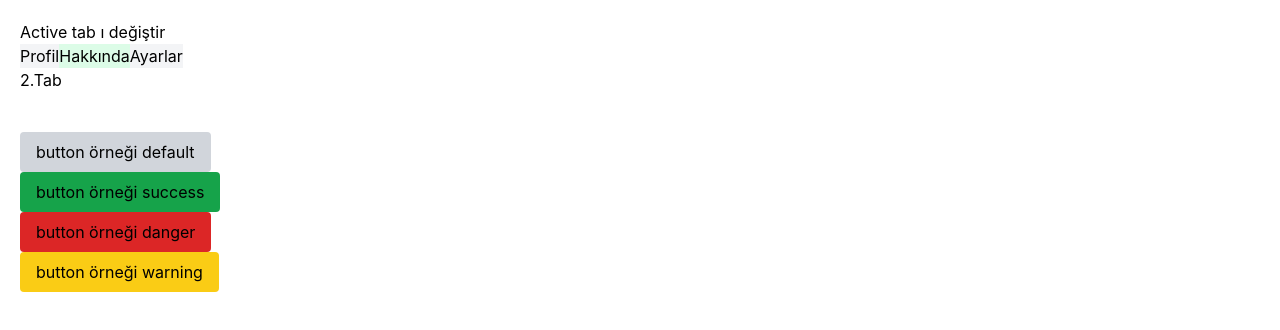
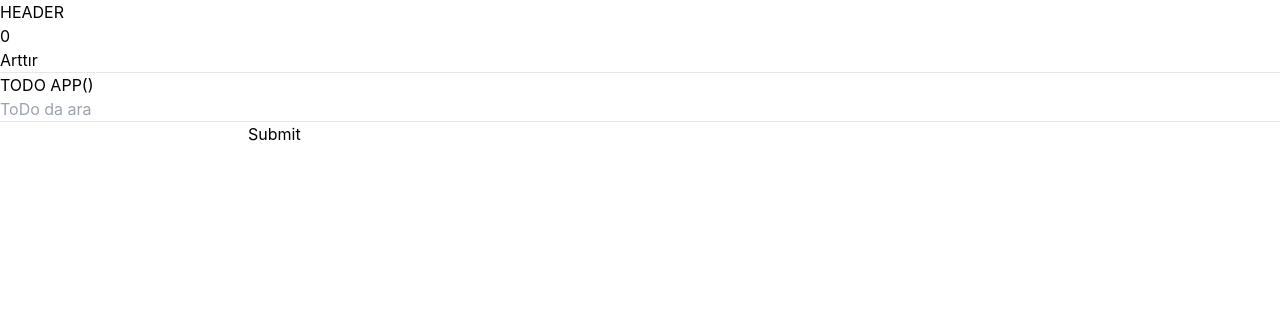
Before and after one commit to betulguner/betul-react-starter-kit, a React (Create React App) app: page / in a window 1280 px wide. Shown: the top 330 px of the page. Built offline with nearby package versions, Linux system fonts and the light colour scheme.

Commit message:
fourth day commits on react

```diff
--- a/src/App.js
+++ b/src/App.js
@@ -1,12 +1,46 @@
 //import logo from "./logo.svg" //şu anda logo dizin altında olmadığı için çalışmadı
 // <img src={logo} alt=""> </img>    bunu div in içinde tanımlıyoruz.
 
-import {createElement, useState, useEffect} from "react"
+import {createElement, useState, useRef, forwardRef, useReducer, useCallback, useMemo} from "react"
 //import './style.scss';
 import './tailwind.css'
 import Button from "./components/Button";
 import Tab from "./components/Tab"
+import Test from "./test"
+import Header from "./Header"
+import AddTodo from "./addTodo";
+import Todos from "./Todos";
 
+function Input(props, ref){
+  return <input ref = {ref} type="text" {...props} />
+}
+Input = forwardRef(Input)
+
+
+function reducer(state, action){
+  switch(action.type){
+    case 'SET_TODO':
+      return{
+        ...state,
+        todo: action.value
+      }
+      case 'ADD_TODO':
+        return{
+          ...state,
+          todo: ' ',
+          todos:[
+            ...state.todos,
+            action.todo
+        ]
+      }
+
+      case 'SET_SEARCH':
+        return{
+          ...state,
+          search: action.value
+        }
+  }
+}
 
 function App() {
 
@@ -39,8 +73,7 @@ function App() {
   }*/
 
 
-  const [activeTab, setActiveTab] = useState(1)
-
+  /*const [activeTab, setActiveTab] = useState(1)
   return(
     <>
       <div style={{padding:20}}>
@@ -61,7 +94,102 @@ function App() {
 
       </div>
     </>
+  )*/
+
+  /*const [show,setShow] = useState(false)
+  return(
+    <>
+    <button onClick = {() => setShow(show => !show)}> {show ? 'Gizle' : 'Göster'} </button>
+
+    {show && <Test/>}
+    </>
+  )*/
+
+  /*const inputRef = useRef()
+  const focusInput = () => {
+    inputRef.current.focus()
+  }
+
+  return(
+    <>
+      <h1>useRef()</h1>
+      <input style = {{backgroundColor: "pink",color: "blue"}} type="text" ref ={inputRef} />
+      <button onClick={focusInput}>Focusss</button>
+
+    </>
+  )*/
+
+  /*return(
+    <>
+      <h1>useForward()</h1>
+      <Input style = {{backgroundColor: "pink",color: "blue"}} ref ={inputRef} />
+      <button onClick={focusInput}>Focusss</button>
+    </>
+  )*/
+
+
+    //TODO UYUGLAMASI
+  const [state,dispatch] = useReducer(reducer, {
+    todos: [],
+    todo: '',
+    search: ''
+  });
+
+  const submitHandle = useCallback(
+    e => {
+      e.preventDefault()
+      //setTodos([...todos, todo])
+      //setTodo(' ')
+      dispatch({
+        type: 'ADD_TODO',
+        todo: state.todo
+      })
+    },[state.todo]
   )
+
+  const onChange = useCallback(
+    e => {
+      //setTodo(e.target.value)
+      dispatch({
+        type:'SET_TODO',
+        value: e.target.value
+      })
+    },[])
+
+  const searchHandle = e => {
+    dispatch({
+      type: 'SET_SEARCH',
+      value: e.target.value
+    })
+  }
+
+  const filteredTodos = useMemo(()=>{
+    return state.todos.filter(todo => todo.toLocaleLowerCase('TR').includes(state.search.toLocaleLowerCase('TR')) )
+  },[state.todos, state.search])
+
+
+  console.log('app rendered')
+  const [count, setCount] = useState(0)
+
+  return(
+    <>
+      <Header/>
+      <h3>{count}</h3>
+      <button onClick={() => setCount(count => count+1)}> Arttır </button>
+      <hr/>
+
+      <h1> TODO APP()</h1>
+      <input type="text" value = {state.search} placeholder="ToDo da ara" onChange={searchHandle}></input>
+      {state.search}
+      <hr/>
+      <AddTodo onChange={onChange} submitHandle={submitHandle} todo={state.todo}/>
+      <Todos todos={filteredTodos}/>
+
+    </>
+  )
+
+
+
 }
 
 export default App;
--- /dev/null
+++ b/src/Header.js
@@ -0,0 +1,11 @@
+import { memo } from "react"
+
+function Header()
+{
+    console.log('header rendered')
+    return(
+        <header>HEADER</header>
+    )
+}
+
+export default memo(Header)
--- /dev/null
+++ b/src/TodoItem.js
@@ -0,0 +1,12 @@
+import {memo} from "react"
+
+function TodoItem({todo})
+{
+    console.log('TODOITEM rendered')
+    return(
+        <li>
+            {todo}
+        </li>
+    )
+}
+export default memo(TodoItem)
--- /dev/null
+++ b/src/Todos.js
@@ -0,0 +1,15 @@
+import {memo} from "react"
+import TodoItem from "./TodoItem"
+
+function Todos({todos})
+{
+    console.log('TODOS rendered')
+    return(
+        <ul>
+        {todos.map((todo, index) => (
+            <TodoItem todo={todo} key={index}/>
+        ))}
+      </ul>
+    )
+}
+export default memo(Todos)
--- /dev/null
+++ b/src/addTodo.js
@@ -0,0 +1,12 @@
+import {memo} from "react"
+function AddTodo({submitHandle, onChange, todo}){
+
+    console.log('ADDTODO rendered')
+    return(
+        <form onSubmit = {submitHandle}>
+        <input type="text" value={todo} onChange={onChange}/>
+        <button disabled= {!todo} type="submit">Submit</button>
+      </form>
+    )
+}
+export default memo(AddTodo)
--- a/src/components/Tab.js
+++ b/src/components/Tab.js
@@ -1,4 +1,4 @@
-import { useState, useEffect } from "react"
+import { useState } from "react"
 
 function Tab({ children, activeTab, setActiveTab })
 {
--- /dev/null
+++ b/src/test.js
@@ -0,0 +1,30 @@
+import { useEffect, useState } from "react"
+
+export default function Test()
+{
+    const [count, setCount] = useState(0)
+
+    useEffect(()=>{
+        console.log('componenet ilk yüklendiğinde çalışır') //doğum
+        return () => {
+            console.log('component is destroyed') //ölüm
+        }
+    }, [])
+
+    useEffect(() => {
+        console.log('count değeri değişti',count)
+    }, [count])
+
+    useEffect(() => {
+        console.log('componenet render oldu') //güncelleme,büyüme
+    })
+
+    return(
+        <div>
+            <h3>{count}</h3>
+            <button onClick={() => setCount(count => count + 1)}> Arttır</button>
+            <hr/>
+            Test component
+        </div>
+    )
+}
```
